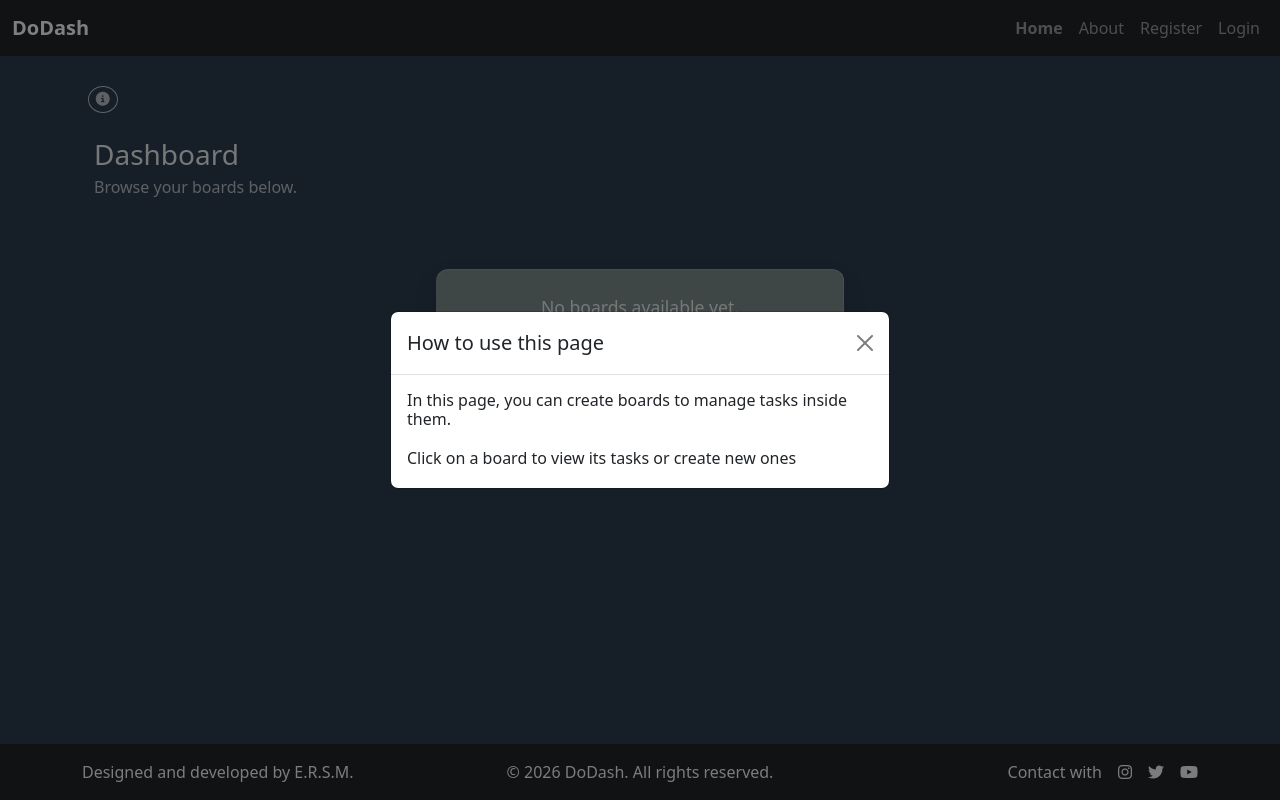
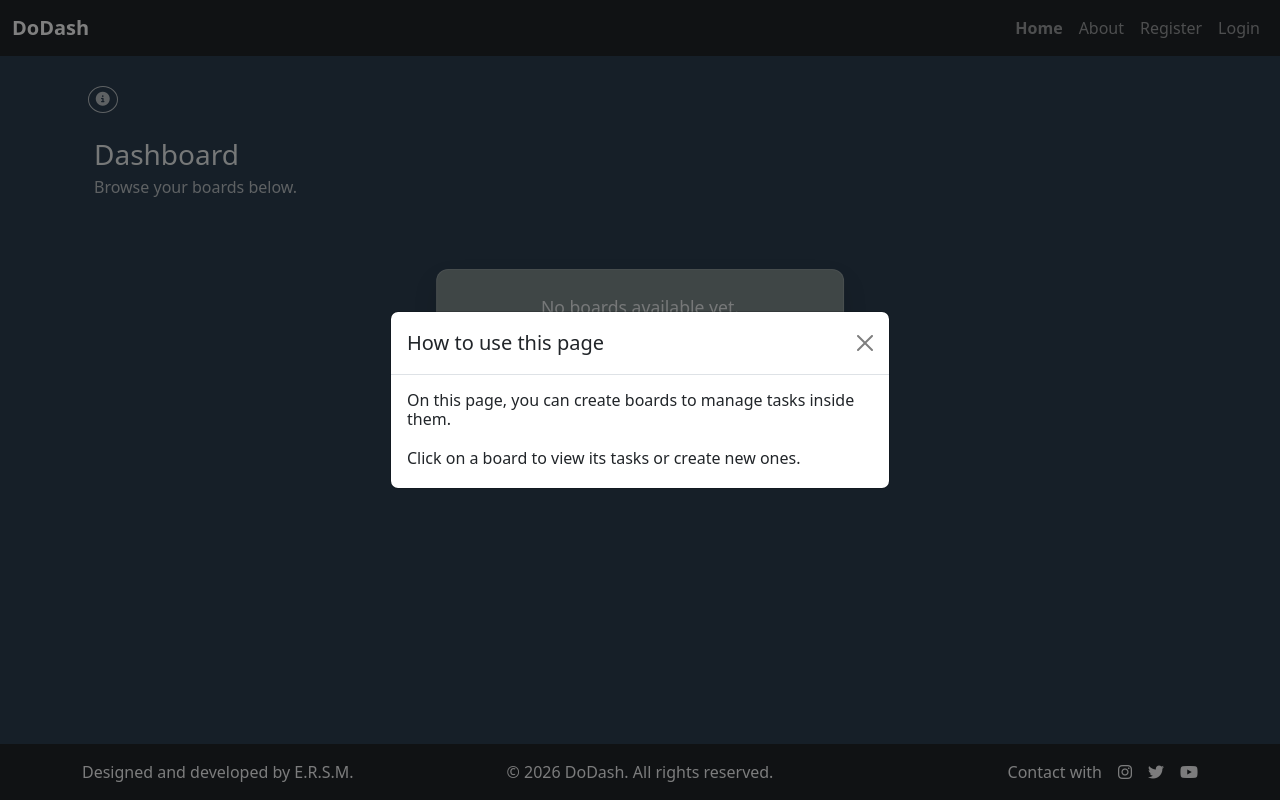
Before and after one commit to Enrique2007s/django-todo-app, a Django app: page / in a window 1280 px wide, after a click that opens the changed part. Run offline with Django 4.2, Linux system fonts and the light colour scheme; some libraries are stand-ins or nearby versions; some web fonts are replaced.

Commit message:
small grammar edits for better readability

```diff
--- a/about/templates/about/about.html
+++ b/about/templates/about/about.html
@@ -21,7 +21,7 @@
 				<div class="card-body p-4 text-center">
 					<h2 class="h4 mb-3 dashboard-title">Comments:</h2>
 					<p class="mb-0 text-light-emphasis">
-						Comment here your suggestions and let us know how to improve our website!
+						Please share your suggestions and let us know how to improve our website!
 					</p>
 				</div>
 			</div>
--- a/dashboard/models.py
+++ b/dashboard/models.py
@@ -16,7 +16,7 @@ class Board(models.Model):
         ordering = ['-created_on']
 
     def __str__(self):
-        return f'Board: {self.title}, owned by {self.owner}'
+        return f'Board: {self.title}'
 
 
 class Task(models.Model):
--- a/dashboard/templates/dashboard/dashboard.html
+++ b/dashboard/templates/dashboard/dashboard.html
@@ -74,10 +74,10 @@
             <div class="modal-body">
                 <div class="d-grid gap-3">
                     <div>
-                        <h6 class="mb-1">In this page, you can create boards to manage tasks inside them.</h6>
+                        <h6 class="mb-1">On this page, you can create boards to manage tasks inside them.</h6>
                     </div>
                     <div>
-                        <h6 class="mb-1">Click on a board to view its tasks or create new ones</h6>
+                        <h6 class="mb-1">Click on a board to view its tasks or create new ones.</h6>
                     </div>
                 </div>
             </div>
```
